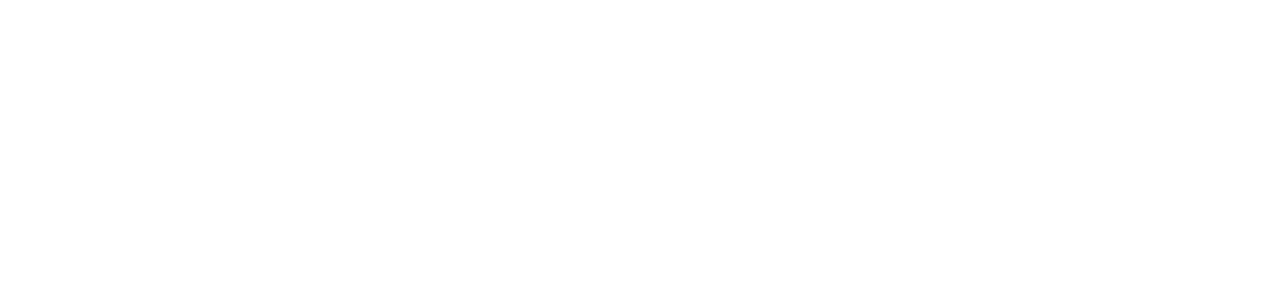
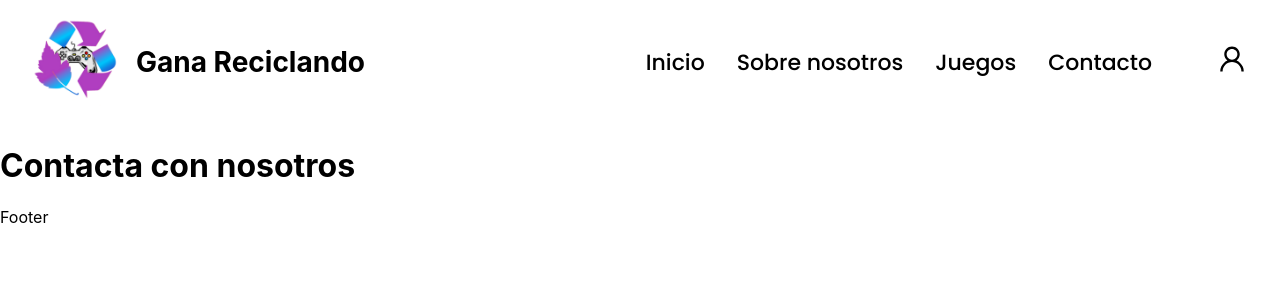
Before and after one commit to anvidmen/winbyrecycling, a React (Create React App) app: page /contact in a window 1280 px wide. Before the commit this address had no page. Shown: the top 300 px of the page. Built offline with nearby package versions, Linux system fonts and the light colour scheme.

Commit message:
added Contact skeleton structure

```diff
--- a/src/App.js
+++ b/src/App.js
@@ -2,6 +2,7 @@
 import Home from 'pages/Home/Home'
 import About from 'pages/About/About'
 import Games from 'pages/Games/Games'
+import Contact from 'pages/Contact/Contact'
 
 const App = () => {
   return (
@@ -10,6 +11,7 @@
         <Route path='/' caseSensitive={false} element={<Home />} />
         <Route path='/about' caseSensitive={false} element={<About />} />
         <Route path='/games' caseSensitive={false} element={<Games />} />
+        <Route path='/contact' caseSensitive={false} element={<Contact />} />
       </Routes>
     </Router>
   );
--- /dev/null
+++ b/src/pages/Contact/Contact.jsx
@@ -0,0 +1,11 @@
+import Body from "components/layout/Body/Body"
+
+const Contact = () => {
+    return (
+        <Body>
+            <h1>Contacta con nosotros</h1>
+        </Body>
+    )
+}
+
+export default Contact
```
